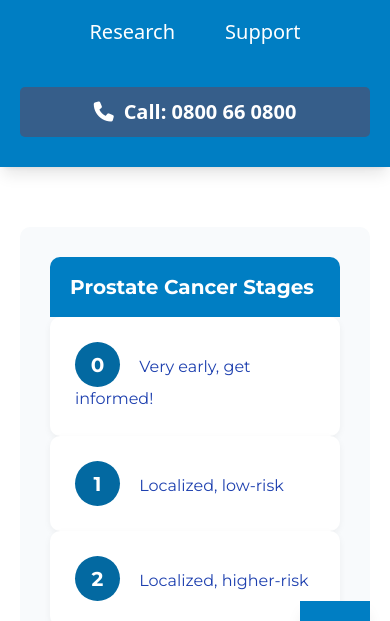
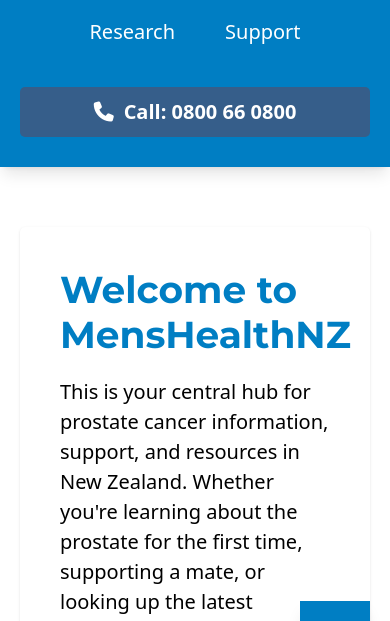
Before and after one commit to Soulstrikes/menshealthnz, a website: page index.html in a window 390 px wide. Shown: the part 153-774 px from the top of the page. Drawn offline with nearby package versions, Linux system fonts and the light colour scheme.

Commit message:
updated css for mobile responsiveness

```diff
--- a/style/style.css
+++ b/style/style.css
@@ -590,28 +590,7 @@
   .sidebar { display: none !important; }
   .mobile-region-select { display: block !important; margin-bottom: 1.5rem; width: 100%; text-align: left; }
 
-  /* Make fixed-sidebar static on mobile */
-  .fixed-sidebar {
-    width: 100%;
-    position: static;
-    max-height: none;
-    overflow: visible;
-    margin-bottom: 1.5rem;
-    border-radius: 0.5rem;
-    box-shadow: none;
-    background-color: #f8fafc;
-  }
-
-  .sidebar h2,
-  .fixed-sidebar h3 {
-    background-color: #007EC3;
-    color: #fff;
-    padding: 0.75rem 1rem;
-    border-radius: 0.5rem 0.5rem 0 0;
-    margin: 0;
-    font-size: 1rem;
-    text-align: left;
-  }
+  .fixed-sidebar { display: none !important; }
 
   .main-with-sidebar {
     padding-left: 1rem;
```
Also changed, not shown: 1 other file.
